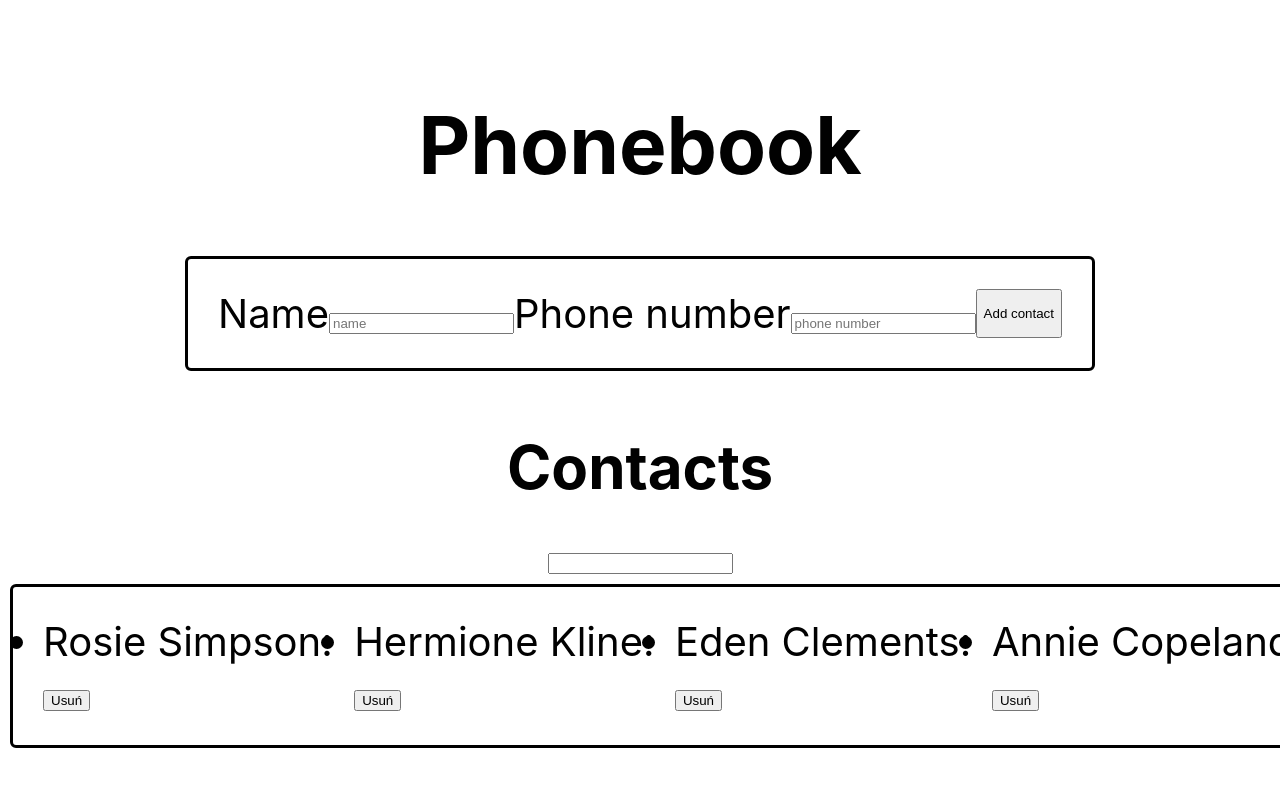
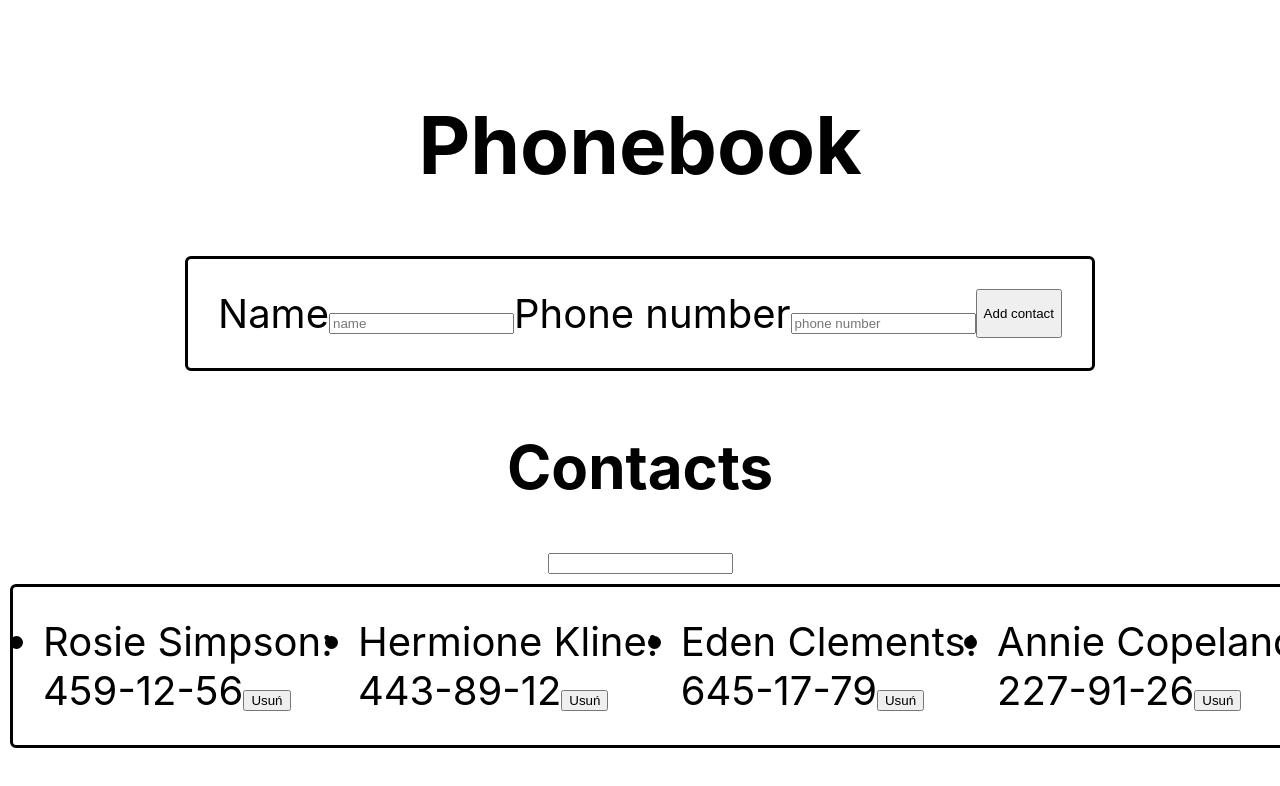
Before and after one commit to SandraKoch/goit-react-hw-02-phonebook, a React (Create React App) app: page / in a window 1280 px wide. Shown: the top 786 px of the page. Built offline with nearby package versions, Linux system fonts and the light colour scheme.

Commit message:
code refactor

```diff
--- a/src/components/App.jsx
+++ b/src/components/App.jsx
@@ -1,25 +1,25 @@
 import { nanoid } from 'nanoid';
-// nanoid(); //=> "V1StGXR8_Z5jdHi6B-myT"
-
 import { Component } from 'react';
 import { ContactForm } from './ContactForm';
+import { Filter } from './Filter';
 import { ContactList } from './ContactList';
-import { Filter } from './Filter';
 
 export class App extends Component {
   state = {
     contacts: [
-      { id: 'id-1', name: 'Rosie Simpson', number: '459-12-56' },
-      { id: 'id-2', name: 'Hermione Kline', number: '443-89-12' },
-      { id: 'id-3', name: 'Eden Clements', number: '645-17-79' },
-      { id: 'id-4', name: 'Annie Copeland', number: '227-91-26' },
+      { id: 'id-1', name: 'Rosie Simpson', phone: '459-12-56' },
+      { id: 'id-2', name: 'Hermione Kline', phone: '443-89-12' },
+      { id: 'id-3', name: 'Eden Clements', phone: '645-17-79' },
+      { id: 'id-4', name: 'Annie Copeland', phone: '227-91-26' },
     ],
-    name: '',
-    phone: '',
     filter: '',
   };
 
   addContact = (newContact, newNumber) => {
+    const exists = this.state.contacts.find(
+      contact => contact.name === newContact
+    );
+    if (!exists) {
       this.setState(prevState => ({
         contacts: [
           ...prevState.contacts,
@@ -30,6 +30,9 @@ export class App extends Component {
           },
         ],
       }));
+    } else {
+      alert(`${newContact} is already in your Phonebook`);
+    }
   };
 
   deleteContact = id => {
--- a/src/components/ContactForm.jsx
+++ b/src/components/ContactForm/index.jsx
@@ -1,6 +1,8 @@
 import { Component } from 'react';
 
 export class ContactForm extends Component {
+  state = { name: '', phone: '' };
+
   handleNameChange = e => {
     this.setState({ name: e.target.value });
   };
@@ -45,6 +47,7 @@ export class ContactForm extends Component {
             type="tel"
             id="number"
             placeholder="phone number"
+            pattern="(\+[0-9]{2}\s)?[0-9]{3}[\s\-]?[0-9]{3}[\s\-]?[0-9]{3}"
             title="Phone number must be digits and can contain spaces, dashes, parentheses and can start with +"
             required
             onChange={this.handlePhoneChange}
--- /dev/null
+++ b/src/components/ContactItem/index.jsx
@@ -0,0 +1,15 @@
+import { Component } from 'react';
+
+export class ContactItem extends Component {
+  render() {
+    const { item } = this.props;
+    return (
+      <li key={item.id}>
+        {item.name}: {item.phone}
+        <button type="button" onClick={() => this.props.deleteItem(item.id)}>
+          Usuń
+        </button>
+      </li>
+    );
+  }
+}
--- a/src/components/ContactList.jsx
+++ b/src/components/ContactList/index.jsx
@@ -1,4 +1,5 @@
 import { Component } from 'react';
+import { ContactItem } from '../ContactItem';
 
 export class ContactList extends Component {
   render() {
@@ -19,15 +20,10 @@ export class ContactList extends Component {
               item.name.toLowerCase().includes(this.props.filter.toLowerCase())
             )
             .map(item => (
-              <li key={item.id}>
-                {item.name}: {item.phone}
-                <button
-                  type="button"
-                  onClick={() => this.props.deleteItem(item.id)}
-                >
-                  Usuń
-                </button>
-              </li>
+              <ContactItem
+                item={item}
+                deleteItem={id => this.props.deleteItem(id)}
+              />
             ))}
         </ul>
       </div>
```
Also changed, not shown: src/components/Filter/index.jsx (renamed from src/components/Filter.jsx). Lines whose indentation alone changed are shown as unchanged.
